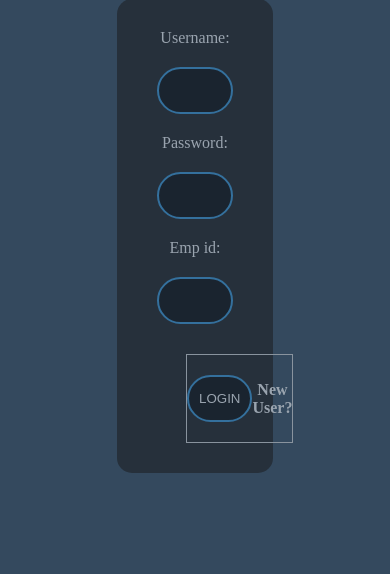
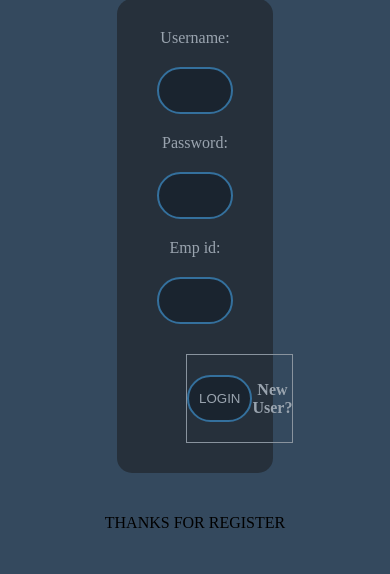
Before and after one commit to kislay630/Deployment, a Django app: page /login1/ in a window 390 px wide. Shown: the part 270-844 px from the top of the page. Run offline with Django 3.2, Linux system fonts and the light colour scheme; lists and menus that the app fills with data are empty.

Commit message:
responsive1

```diff
--- a/templates/FirstLevel/login.html
+++ b/templates/FirstLevel/login.html
@@ -41,10 +41,10 @@
                 </TABLE>
             </div>
         </FORM>
-    <div class="error" style="margin-top: 652px;position:fixed;right: 567px;left: 590px;margin-left: 10‒;margin-left: 78px;">
+    <span class="error" style=" position: fixed;bottom: 5%;width: 100%;text-align:center">
         {{Error}}
         {{re}}
-    </div>
+    </span>
 </body>
 </html>
 {% endblock %}
```
